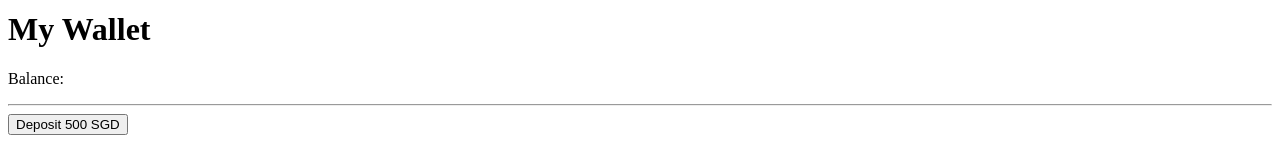
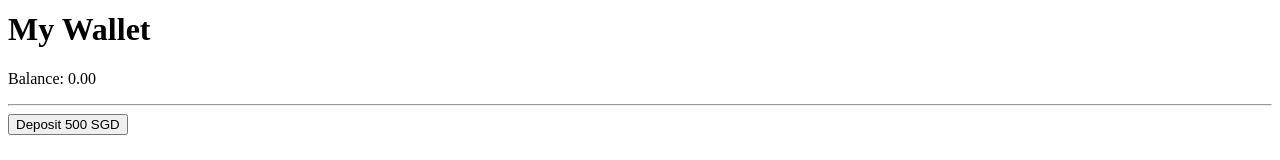
Before and after one commit to MollyMai99/Online-Banking-Website, a React (Vite) app: page /wallet in a window 1280 px wide. Shown: the part 162-322 px from the top of the page. Built offline with nearby package versions, Linux system fonts and the light colour scheme; no server answers.

Commit message:
feat:add balance sum up function

```diff
--- a/src/Pages/WalletPage/WalletPage.jsx
+++ b/src/Pages/WalletPage/WalletPage.jsx
@@ -1,7 +1,7 @@
 import { useEffect, useState } from "react";
 
 export default function WalletPage() {
-  const [balance, setBalance] = useState([]);
+  const [balance, setBalance] = useState(0);
 
   useEffect(() => {
     async function loadWallet() {
@@ -21,14 +21,18 @@ export default function WalletPage() {
       const airtableResponse = await response.json();
       const balance = airtableResponse.records[0].fields.balance;
       //   console.log(balance);
-      setBalance(balance);
+      setBalance(parseFloat(balance));
       // console.log("savedList", savedList);
     }
     loadWallet();
   }, []);
 
   async function handleDeposit() {
-    console.log("deposit");
+    // console.log(typeof balance);
+    const newBalance = balance + 500;
+    setBalance(newBalance);
+    // console.log(typeof newBalance);
+
     const url = `https://api.airtable.com/v0/appu6JDxJ0kPqISCM/wallet`;
     const key =
       "patc1K5wmYJTJIkjP.febf10fd5d52335a34877cd8e8eb742c0d247d1e0e9b86fc70259d7a20c4e076";
@@ -37,7 +41,7 @@ export default function WalletPage() {
         {
           id: "rec258SyyTyYDcTUW",
           fields: {
-            balance: "1000",
+            balance: String(newBalance),
           },
         },
       ],
@@ -58,7 +62,7 @@ export default function WalletPage() {
   return (
     <>
       <h1>My Wallet</h1>
-      <p>Balance: {balance}</p>
+      <p>Balance: {balance.toFixed(2)}</p>
       <hr />
       {/* <p>Deposit Funds</p> */}
       <button onClick={() => handleDeposit()}>Deposit 500 SGD</button>
```
